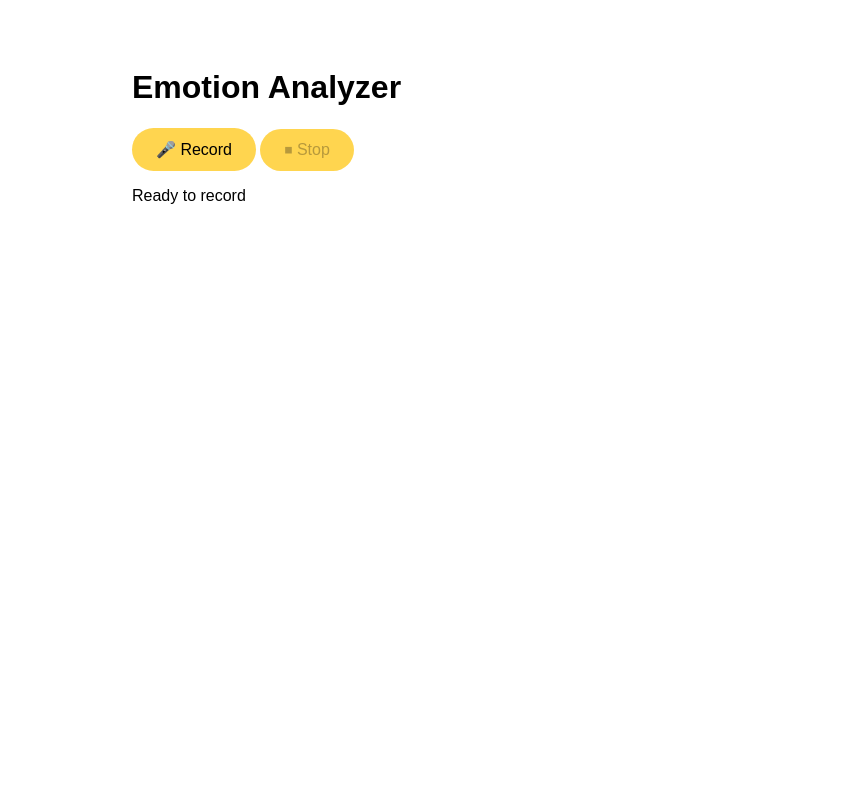
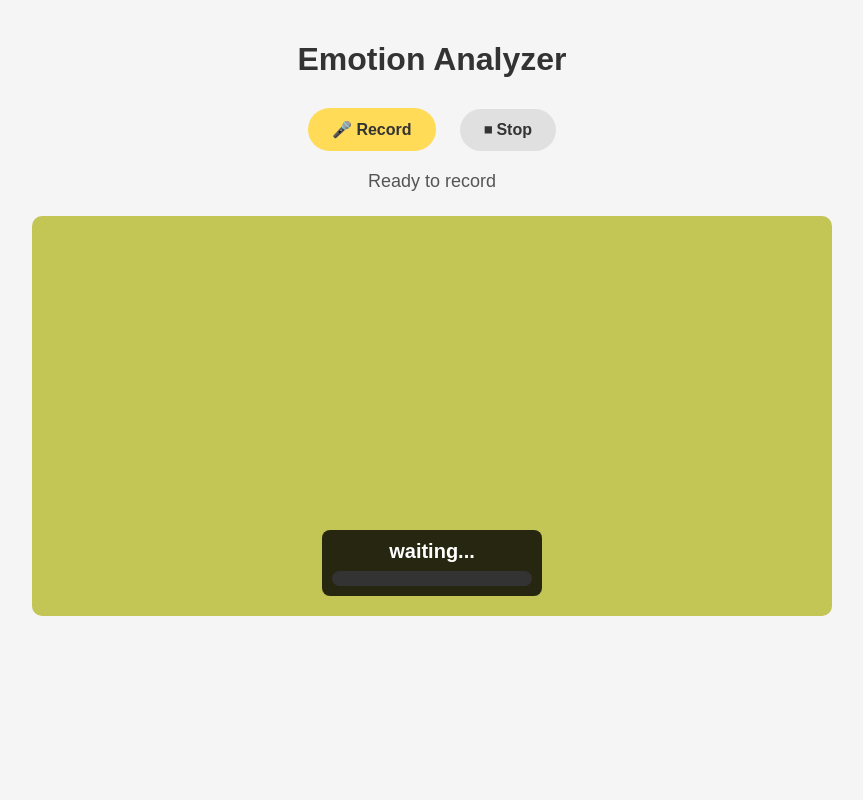
Before and after one commit to mehakx/oraemotion, a Flask app: page / in a window 1280 px wide. Shown: the whole page, without its empty margins (208-1071 px from the left). Run offline with Flask 3, Linux system fonts and the light colour scheme; some libraries are stand-ins or nearby versions.

Commit message:
Update index.html

```diff
--- a/templates/index.html
+++ b/templates/index.html
@@ -1,31 +1,227 @@
 <!DOCTYPE html>
 <html lang="en">
 <head>
-  <meta charset="UTF-8" />
-  <title>Emotion Analyzer</title>
-  <link rel="stylesheet" href="{{ url_for('static', filename='styles.css') }}" />
+  <meta charset="UTF-8">
+  <title>Emotion Analyzer with Visualization</title>
+  <style>
+    body, html {
+      margin: 0;
+      padding: 0;
+      font-family: Arial, sans-serif;
+      background-color: #f5f5f5;
+      height: 100%;
+    }
+
+    .container {
+      max-width: 800px;
+      margin: 0 auto;
+      padding: 20px;
+      text-align: center;
+    }
+
+    h1 {
+      margin-bottom: 30px;
+      color: #333;
+    }
+
+    .controls {
+      margin-bottom: 20px;
+    }
+
+    button {
+      padding: 12px 24px;
+      margin: 0 10px;
+      border: none;
+      border-radius: 50px;
+      cursor: pointer;
+      font-size: 16px;
+      font-weight: bold;
+      transition: background-color 0.3s;
+    }
+
+    #recordBtn {
+      background-color: #ffdb58;
+      color: #333;
+    }
+
+    #recordBtn:hover {
+      background-color: #f0c030;
+    }
+
+    #stopBtn {
+      background-color: #e0e0e0;
+      color: #333;
+    }
+
+    #stopBtn:hover {
+      background-color: #d0d0d0;
+    }
+
+    #status {
+      margin: 15px 0;
+      font-size: 18px;
+      color: #555;
+      min-height: 25px;
+    }
+
+    #visualization-container {
+      width: 100%;
+      height: 400px;
+      margin: 20px 0;
+      border-radius: 10px;
+      overflow: hidden;
+      position: relative;
+      background-color: #c3c554;
+    }
+
+    #emotion-panel {
+      position: absolute;
+      bottom: 20px;
+      left: 50%;
+      transform: translateX(-50%);
+      width: 200px;
+      text-align: center;
+      background-color: rgba(0, 0, 0, 0.8);
+      color: white;
+      border-radius: 8px;
+      padding: 10px;
+    }
+
+    #emotion-label {
+      font-size: 20px;
+      font-weight: bold;
+      margin-bottom: 8px;
+      text-transform: lowercase;
+    }
+
+    #intensity-bar {
+      height: 15px;
+      width: 100%;
+      background-color: #333;
+      border-radius: 10px;
+      overflow: hidden;
+      margin-top: 5px;
+    }
+
+    #intensity-fill {
+      height: 100%;
+      width: 0%;
+      background: repeating-linear-gradient(
+        45deg,
+        #555,
+        #555 5px,
+        #777 5px,
+        #777 10px
+      );
+      transition: width 0.5s, background 0.5s;
+    }
+
+    #chat {
+      display: none;
+      margin-top: 20px;
+      border-top: 1px solid #ddd;
+      padding-top: 20px;
+    }
+
+    .chat-history {
+      margin-bottom: 15px;
+      max-height: 200px;
+      overflow-y: auto;
+      text-align: left;
+      padding: 10px;
+      background-color: #fff;
+      border-radius: 8px;
+      box-shadow: 0 2px 5px rgba(0, 0, 0, 0.1);
+    }
+
+    .chat-history div {
+      margin-bottom: 10px;
+      padding: 8px 12px;
+      border-radius: 8px;
+    }
+
+    .chat-history .user {
+      background-color: #e7f5ff;
+      margin-left: 20px;
+      text-align: right;
+    }
+
+    .chat-history .assistant {
+      background-color: #f0f0f0;
+      margin-right: 20px;
+    }
+
+    .chat-input {
+      display: flex;
+      gap: 10px;
+    }
+
+    .chat-input input {
+      flex-grow: 1;
+      padding: 10px;
+      border: 1px solid #ddd;
+      border-radius: 5px;
+      font-size: 16px;
+    }
+
+    .chat-input button {
+      padding: 10px 15px;
+      background-color: #4CAF50;
+      color: white;
+      border: none;
+      border-radius: 5px;
+      cursor: pointer;
+    }
+
+    /* p5.js canvas will be appended to this container */
+    #p5-canvas {
+      position: absolute;
+      top: 0;
+      left: 0;
+      width: 100%;
+      height: 100%;
+    }
+  </style>
+  <script src="https://cdnjs.cloudflare.com/ajax/libs/p5.js/1.6.0/p5.min.js"></script>
 </head>
 <body>
-  <header><h1>Emotion Analyzer</h1></header>
-  <main>
-    <button id="recordBtn">🎤 Record</button>
-    <button id="stopBtn" disabled>⏹ Stop</button>
+  <div class="container">
+    <h1>Emotion Analyzer</h1>
+
+    <div class="controls">
+      <button id="recordBtn">🎤 Record</button>
+      <button id="stopBtn" disabled>⏹ Stop</button>
+    </div>
+
     <p id="status">Ready to record</p>
 
+    <div id="visualization-container">
+      <!-- p5.js will create canvas here -->
+      <div id="p5-canvas"></div>
+
+      <!-- Emotion panel overlay -->
+      <div id="emotion-panel">
+        <div id="emotion-label">waiting...</div>
+        <div id="intensity-bar">
+          <div id="intensity-fill"></div>
+        </div>
+      </div>
+    </div>
+
     <!-- Chat box (hidden until after first analysis) -->
-    <div id="chat" class="hidden">
+    <div id="chat">
       <div id="chatHistory" class="chat-history"></div>
       <div class="chat-input">
         <input type="text" id="userMessage" placeholder="Type your message…" />
         <button id="sendBtn">Send</button>
       </div>
     </div>
-  </main>
+  </div>
+
+  <script src="{{ url_for('static', filename='p5-sketch.js') }}"></script>
   <script src="{{ url_for('static', filename='scripts.js') }}"></script>
 </body>
 </html>
-
-
 
 
 <!-- <!DOCTYPE html>
```
